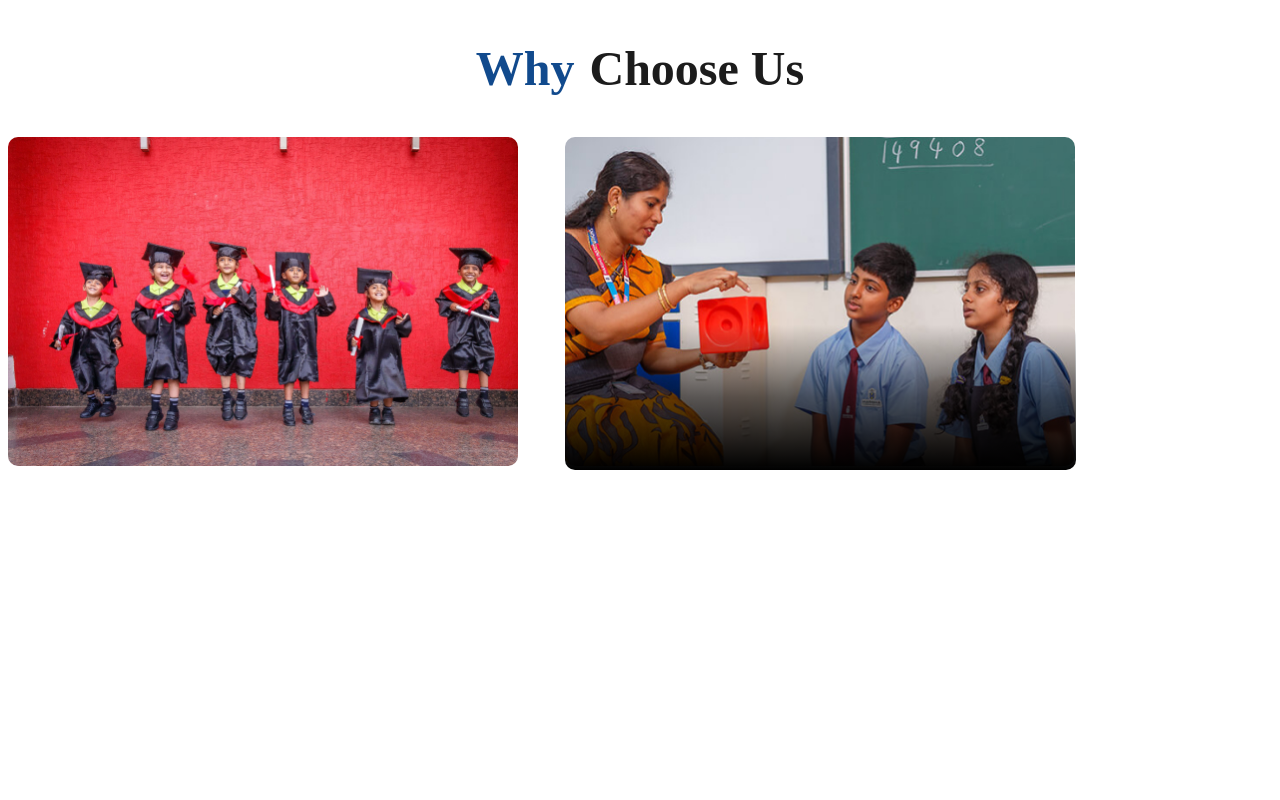
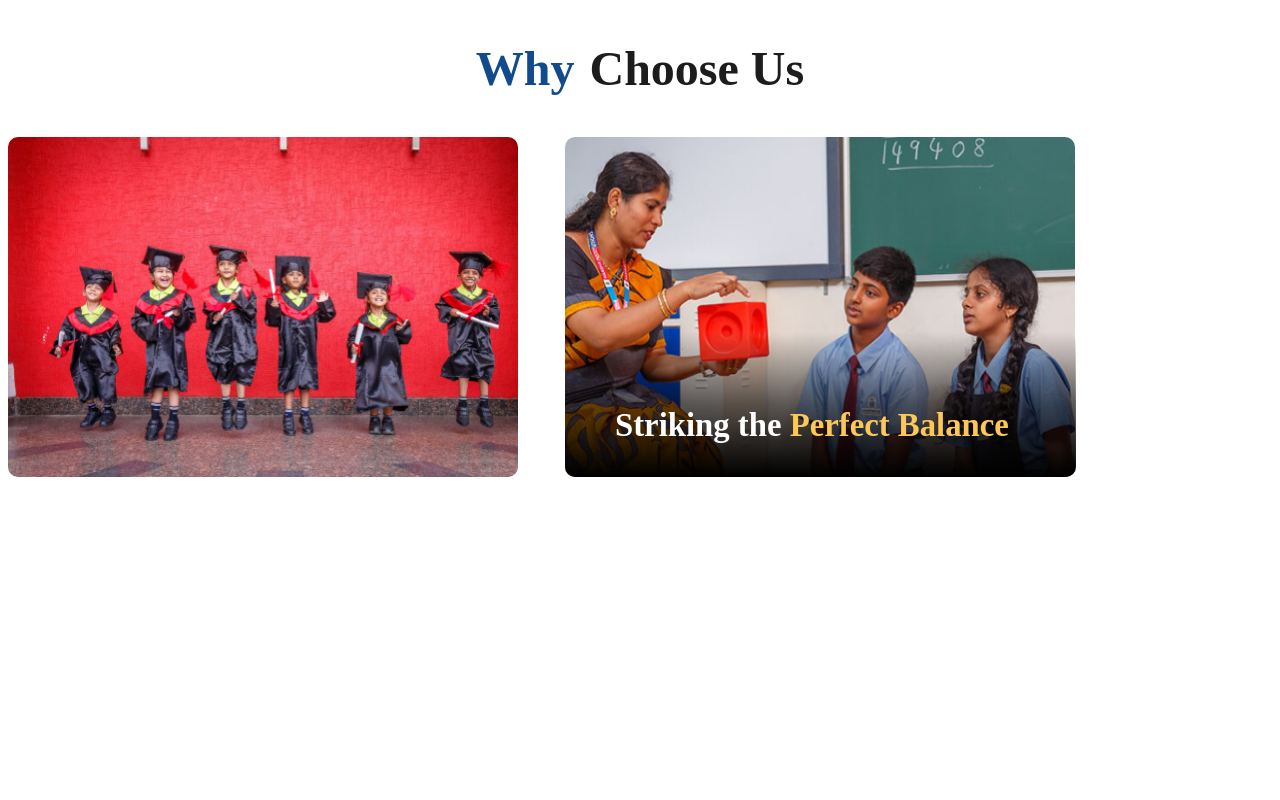
Before and after one commit to RawshanaraEity/why-choose-us, a plain HTML site: page index.html in a window 1280 px wide. Shown: the top 800 px of the page. Drawn offline with Linux system fonts and the light colour scheme.

Commit message:
added card shadow and title

```diff
--- a/style.css
+++ b/style.css
@@ -20,14 +20,13 @@
   .card {
     width: 510px;
     height: 340px;
+    position: relative;
   }
   .card img {
     width: 100%;
-    height: 100%;
+    height: 340px;
     border-radius: 10px;
-}
-.card .card-img {
-    position: relative;
+
   }
 
   .card .card-img::before{
@@ -39,12 +38,11 @@
     height: 145px;
     background: linear-gradient(rgba(0, 0, 0, 0), rgba(0, 0, 0, 0.59), rgba(0, 0, 0, 1));
     border-radius: 10px;
-
   }
 
   .card .card-title{
     position: absolute;
-    bottom: -230px;
+    bottom: 0px;
     left: 50px;
     color: #FFFFFF;
     font-size: 28px;
```
Also changed, not shown: index.html (line endings or trailing spaces). Lines whose indentation alone changed are shown as unchanged.
